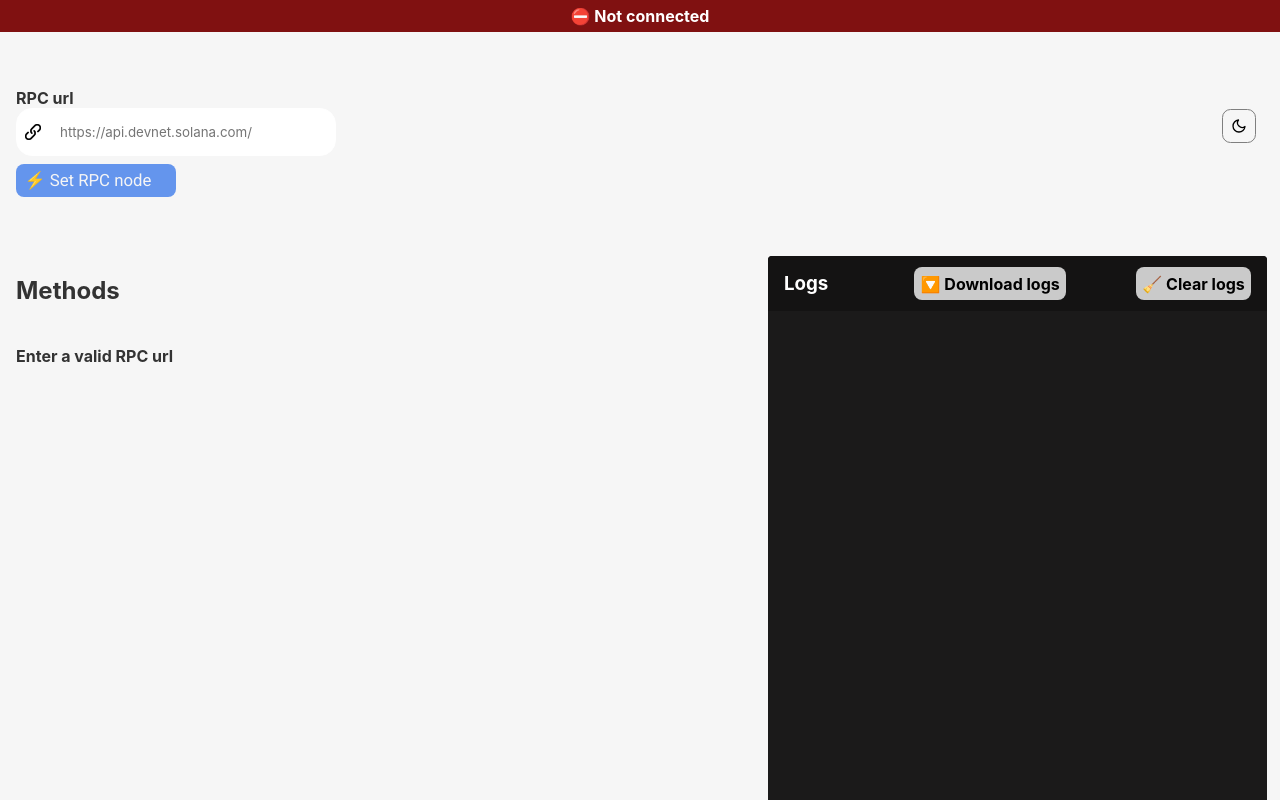
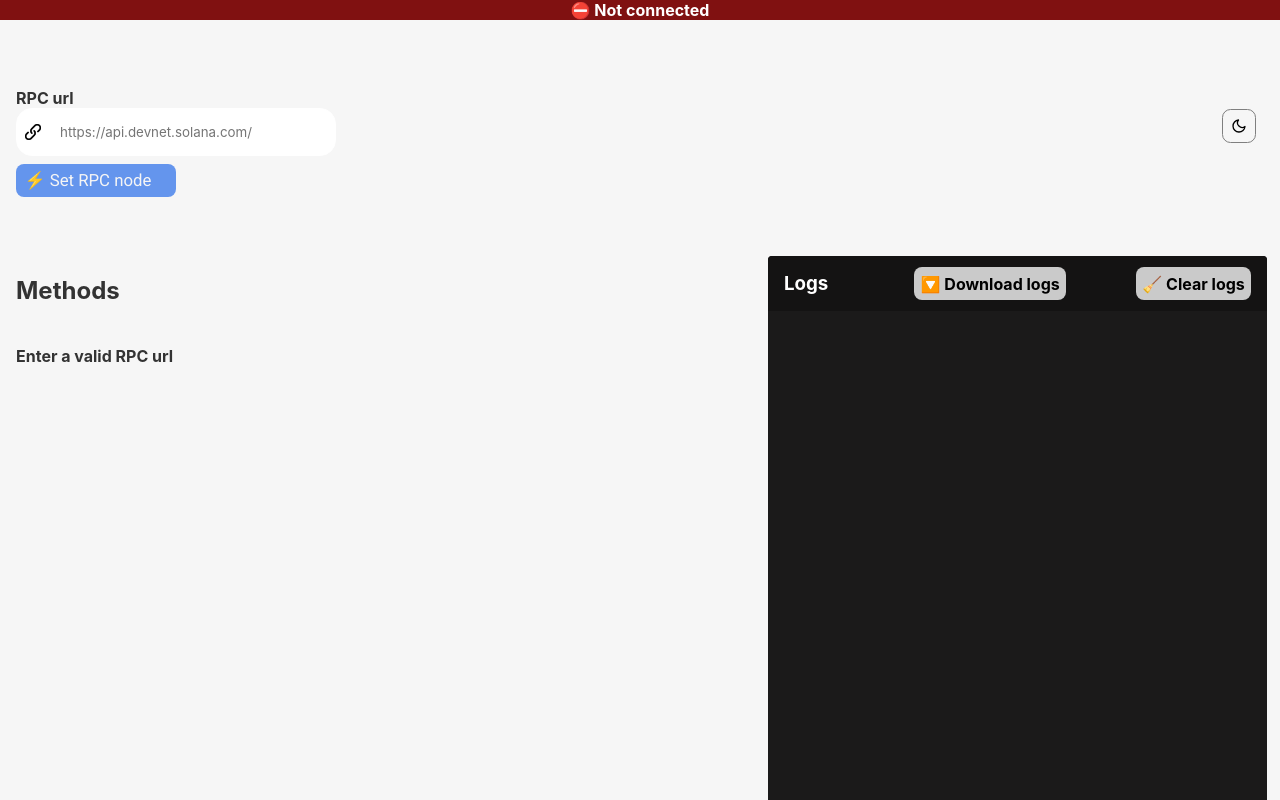
Before and after one commit to aspnxdd/sol-rpc, a Vue app: page / in a window 1280 px wide. Shown: the top 800 px of the page. Built offline with nearby package versions, Linux system fonts and the light colour scheme; what @solana/wallet-adapter-wallets would draw is missing.

Commit message:
style: fix top bar h

```diff
--- a/src/components/RpcTopBar.vue
+++ b/src/components/RpcTopBar.vue
@@ -65,10 +65,15 @@ span {
   left: 0;
   right: 0;
   width: 100%;
-  height: 2rem;
   color: white;
   background-color: #801111;
   font-weight: bold;
+  margin: 0;
+  padding: 0;
+}
+span p {
+  margin: 0.4rem;
+  padding: 0;
 }
 span p text {
   color: rgb(255, 255, 0);
```
